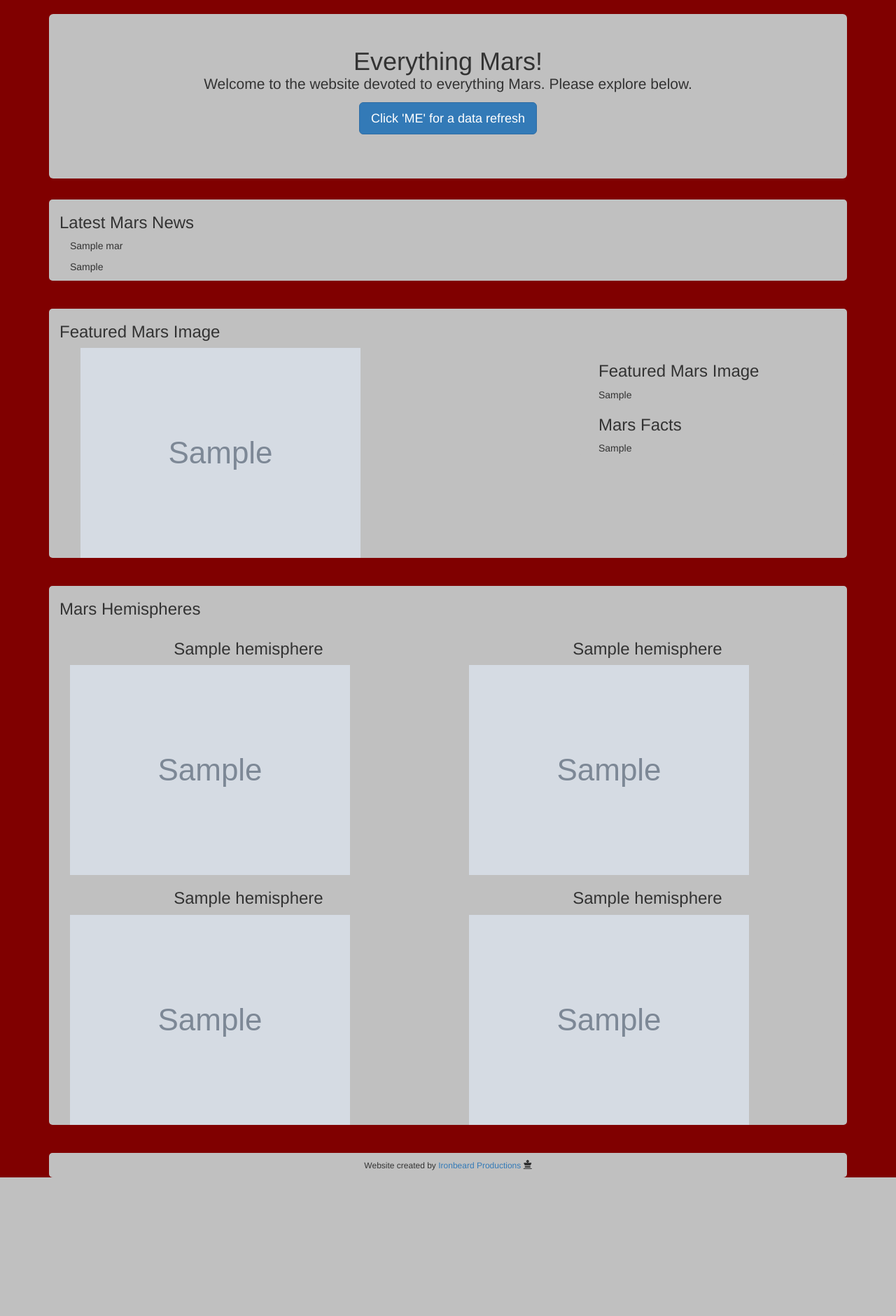
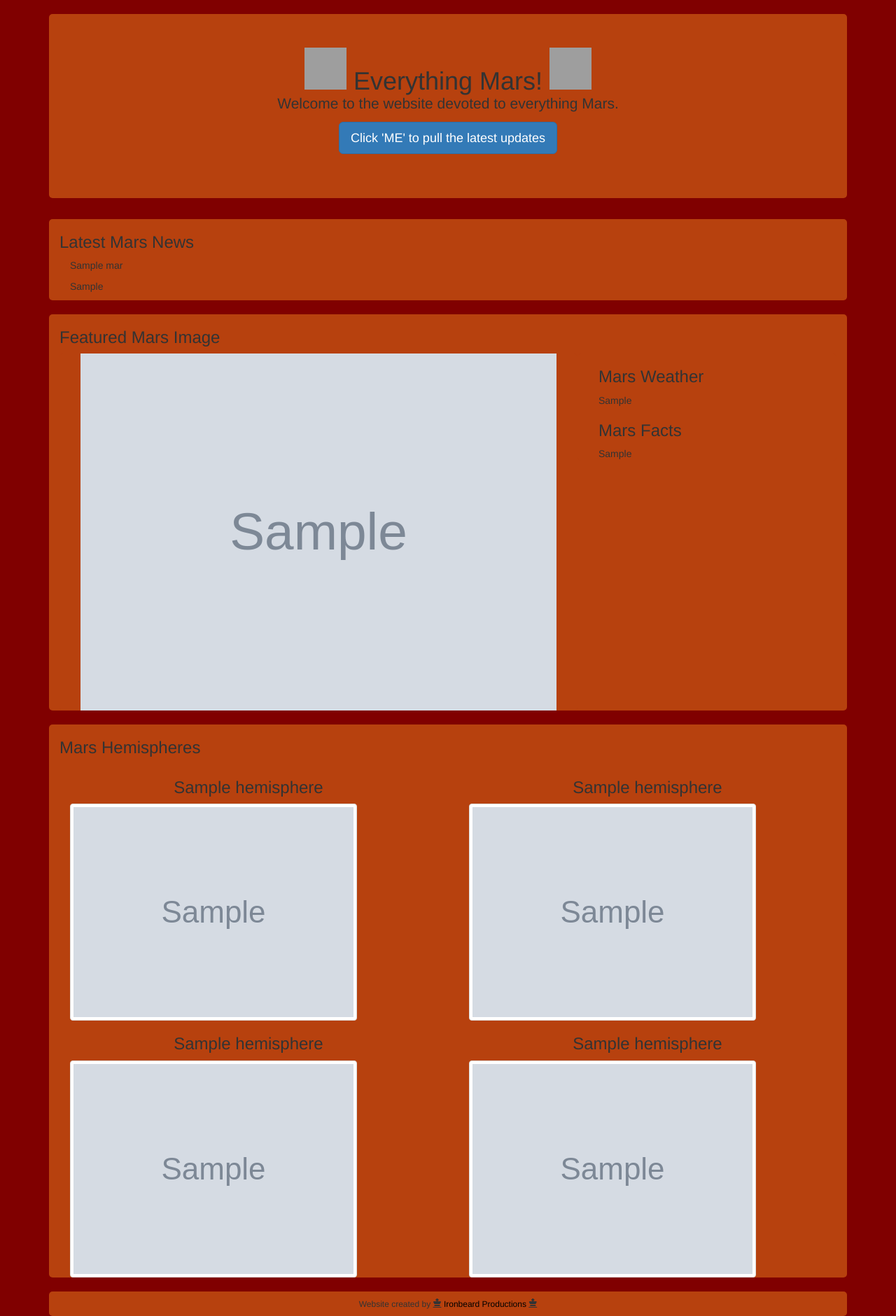
Before and after one commit to aeisenba61/BootcampPortfolio, a Flask app: template MarsHW/Templates/index.html in a window 1280 px wide. Shown: the whole page at 70% size. Before the commit the page ends 1682 px from the top, so only its background shows below. Run offline with Flask 2, Linux system fonts and the light colour scheme; the template is opened without the code that fills it: most values are stand-ins (such as "Sample title", 1, 10 or a date in 2020); grey boxes marked "Sample" are stand-in pictures; some libraries are stand-ins or nearby versions; grey boxes are pictures that could not be loaded.

Commit message:
update
Still loses formatting, but data is generating accordingly.

```diff
--- a/MarsHW/Templates/index.html
+++ b/MarsHW/Templates/index.html
@@ -28,22 +28,16 @@
 </head>
 
 <body style="background-color:maroon;">
-  <div class="container text-center">
-    <h1 class="jumbotron">Everything Mars!
-      <p>Welcome to the website devoted to everything Mars. Please explore below. </p>
-      <p>
-        <a class="btn btn-primary btn-lg" href="http://127.0.0.1:5000/scrape" role="button">Click 'ME' for a data refresh</a>
-      </p>
+  <div class="container text-center" >
+    <h1 class="jumbotron" id="topbox">
+      <iframe src="https://giphy.com/embed/K9KpHvHIv7AoE" width="60" height="60" frameBorder="0" class="giphy-embed" allowFullScreen></iframe>
+      Everything Mars!
+      <iframe src="https://giphy.com/embed/K9KpHvHIv7AoE" width="60" height="60" frameBorder="0" class="giphy-embed" allowFullScreen></iframe>
+      <p>Welcome to the website devoted to everything Mars.</p>
+      <p><a class="btn btn-primary btn-lg" href="http://127.0.0.1:5000/scrape" role="button">Click 'ME' to pull the latest updates</a></p>
     </h1>
   </div>
 
-<!--     <div>
-      <ul style="list-style: none;">
-        {% for mar in mars %}
-          <li>{{ mar.name }}: {{ mar.cat }}</li>
-        {% endfor %}
-      </ul>
-    </div> -->
   <div class="container-fluid">
     <div class="container text-left">
       <div class = "col-lg-12 text-left">
@@ -55,24 +49,24 @@
       </div>
     </div>
   </div>
+
   <br>
-<br>
+
   <div class="container-fluid">
     <div class="container text-left">
       <div class = "col-lg-12 text-left">
         <h3>Featured Mars Image</h3>
         <div class = "col-lg-8 text-left">
           <div class="container-fluid">
-
-          <img src = {{mars.featured_image_url}} class = "img-fluid" align = "middle">
+            <img src = {{mars.featured_image_url}} class = "img-responsive" align = "middle" style="width:110%">
           </div>
         </div>
         <div class = "col-lg-4">
           <div class="container-fluid">
-          <h3>Featured Mars Image</h3>
+            <h3>Mars Weather</h3>
             <p>{{mars.mars_weather}}</p>
               <h3>Mars Facts</h3>
-          <table class="table-hover">{{mars.mars_html}}</table>
+            <table class="table-hover">{{mars.mars_html | safe }}</table>
           </div>
         </div>
       </div>
@@ -80,24 +74,22 @@
   </div>
 
   <br>
-<br>
 
   <div class="container-fluid">
     <div class="container text-left">
       <div class = "col-lg-12 text-left">
         <h3>Mars Hemispheres</h3>
         <div class="row">
-
           <div class = "col-lg-6">
             <div class="container-fluid">
               <h3 align="center">{{mars.hemisphere[0].title}}</h3>
-            <img src = {{mars.hemisphere[0].hemi_img_url}} alt = {{mars.hemisphere[0].title}} class = "img-fluid" align = "middle">
+              <img src = {{mars.hemisphere[0].hemi_img_url}} alt = {{mars.hemisphere[0].title}} class = "img-thumbnail" align = "middle">
             </div>
           </div>
           <div class = "col-lg-6">
             <div class="container-fluid">
               <h3 align="center">{{mars.hemisphere[1].title}}</h3>
-            <img src= {{mars.hemisphere[1].hemi_img_url}} alt = {{mars.hemisphere[1].title}} class = "img-fluid" align = "middle">
+              <img src= {{mars.hemisphere[1].hemi_img_url}} alt = {{mars.hemisphere[1].title}} class = "img-thumbnail" align = "middle">
             </div>
           </div>
         </div>
@@ -105,13 +97,13 @@
           <div class = "col-lg-6">
             <div class="container-fluid">
               <h3 align="center">{{mars.hemisphere[2].title}}</h3>
-            <img src = {{mars.hemisphere[2].hemi_img_url}} alt = {{mars.hemisphere[2].title}} class = "img-fluid" align = "middle">
+              <img src = {{mars.hemisphere[2].hemi_img_url}} alt = {{mars.hemisphere[2].title}} class = "img-thumbnail" align = "middle">
             </div>
           </div>
           <div class = "col-lg-6">
             <div class="container-fluid">
               <h3 align="center">{{mars.hemisphere[3].title}}</h3>
-            <img src= {{mars.hemisphere[3].hemi_img_url}} alt = {{mars.hemisphere[3].title}} class = "img-fluid" align = "middle">
+              <img src= {{mars.hemisphere[3].hemi_img_url}} alt = {{mars.hemisphere[3].title}} class = "img-thumbnail" align = "middle">
             </div>
           </div>
         </div>
@@ -120,13 +112,13 @@
   </div>
 
   <br>
-<br>
 
   <div class="container">
     <div class="site-Footer">
       <div class="col-md-12" align = "center">
         <h6>Website created by
-        <a href="https://github.com/aeisenba61" >Ironbeard Productions</a>
+          <span class="glyphicon glyphicon-king" aria-hidden="true"></span>
+          <a href="https://github.com/aeisenba61" id="Ironbeard">Ironbeard Productions</a>
           <span class="glyphicon glyphicon-king" aria-hidden="true"></span>
         </h6>
       </div>
--- a/MarsHW/Templates/style.css
+++ b/MarsHW/Templates/style.css
@@ -1,29 +1,33 @@
 .col-lg-12 {
-    background: #C0C0C0;
+    background: #B7410E;
     border-radius: 5px;
 }
 
 .col-lg-8 {
-    background: #C0C0C0;
+    background: #B7410E;
     border-radius: 5px;
 }
 
 .col-lg-4 {
-    background: #C0C0C0;
+    background: #B7410E;
     border-radius: 5px;
 }
 
-/*.col-lg-6 {
-    background: #C0C0C0;
-    border-radius: 5px;
-}*/
-
-
 .jumbotron{
-	background: #C0C0C0;
-	border-radius: 5px; }
+	background: #B7410E;
+	border-radius: 5px;
+}
 
 .col-md-12 {
-  background: #C0C0C0;
+  background: #B7410E;
   border-radius: 5px;
 }
+
+#topbox {
+  background: #B7410E;
+  border-radius: 5px;
+}
+
+#Ironbeard {
+  color: black
+}
--- a/MarsHW/app.py
+++ b/MarsHW/app.py
@@ -9,7 +9,7 @@
 @app.route("/")
 def index():
     mars = mongo.db.mars.find_one()
-    return render_template("index.html", mars=mars)
+    return render_template('index.html', mars = mars)
 
 @app.route("/scrape")
 def scrape():
```
Also changed, not shown: MarsHW/scrape_mars.py (+15 -18 lines). Lines whose indentation alone changed are shown as unchanged.
